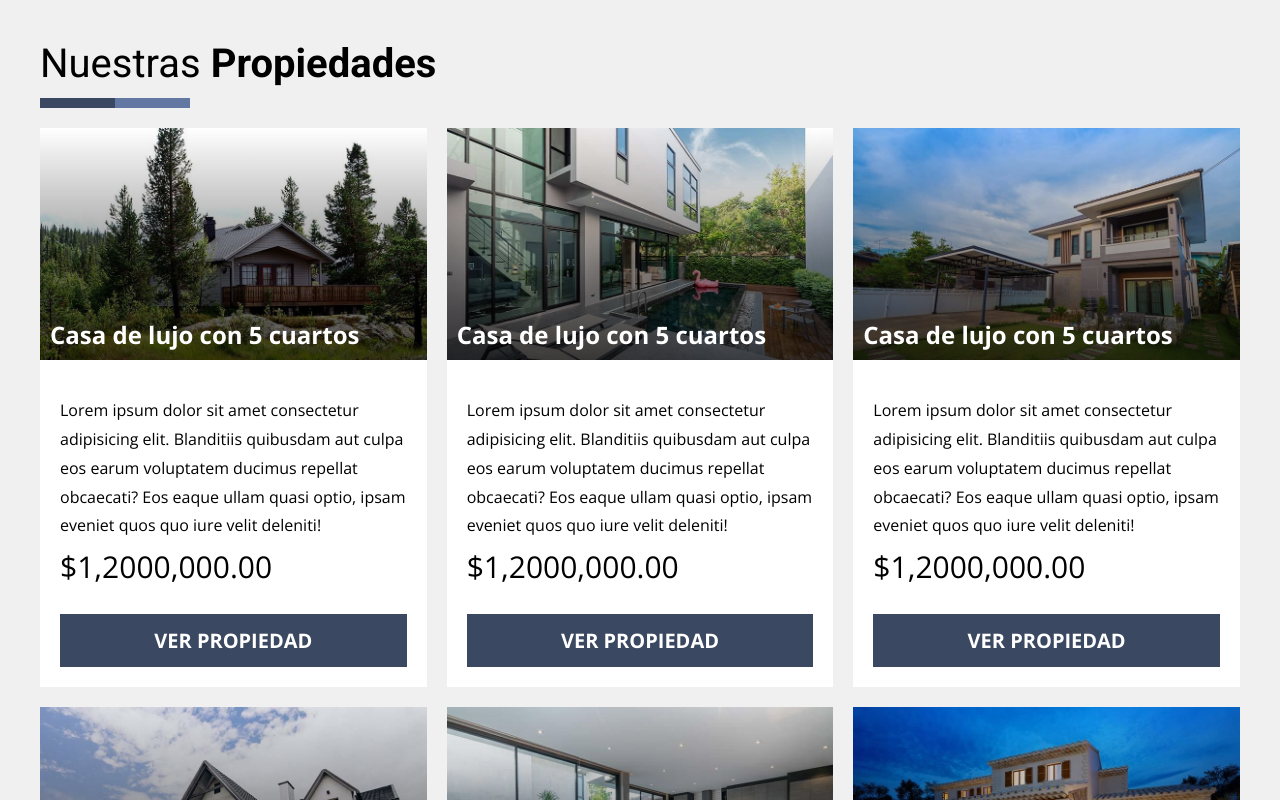
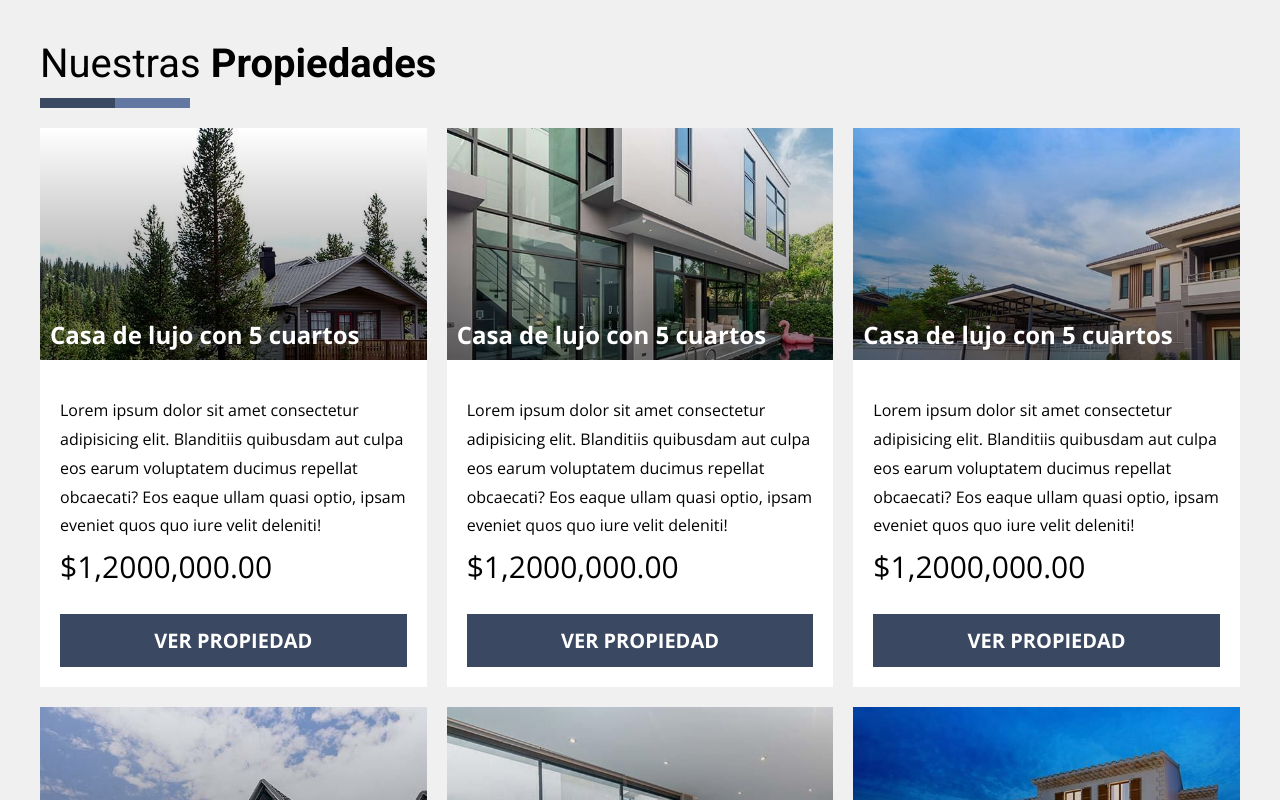
Before and after one commit to AldaMayorgaDev/09-RealState, a website: page index.html in a window 1280 px wide. Shown: the part 680-1480 px from the top of the page. Drawn offline with nearby package versions, Linux system fonts and the light colour scheme.

Commit message:
Se agrega efecto de scroll en imagenes utilizando javaScript

```diff
--- a/index.html
+++ b/index.html
@@ -272,5 +272,6 @@
         <p class="footer__copyright">Todos los derechos reservados &copy;  RealState® 2023.</p>
     </footer>
 
+    <script src="./js/app.js" type="text/javascript"></script>
 </body>
 </html>
--- /dev/null
+++ b/js/app.js
@@ -0,0 +1,10 @@
+
+/* Efecto de scroll en imagenes */
+const imagenes = document.querySelectorAll('.propiedad__imagen');
+
+window.addEventListener('scroll', ()=>{
+    imagenes.forEach((imagen)=>{
+        const scroll = this.scrollY / -20;
+        imagen.style.backgroundPositionY= `${scroll}px`;
+    })
+});
--- a/src/scss/ui/contenido/_propiedades.scss
+++ b/src/scss/ui/contenido/_propiedades.scss
@@ -27,7 +27,7 @@
 
     &__imagen{
         aspect-ratio: 10 / 6;
-        background-size: cover;
+        background-size:auto 150%;
         position: relative;
     }
 
```
Also changed, not shown: build/css/app.css, 1 other file.
